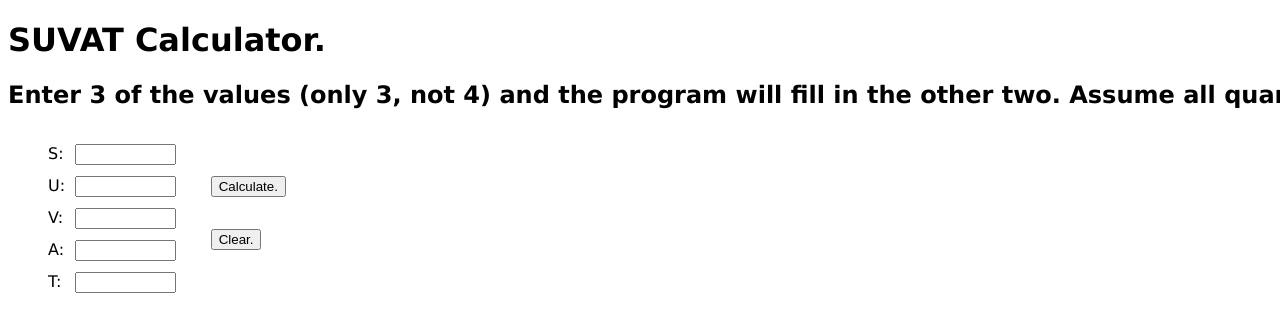
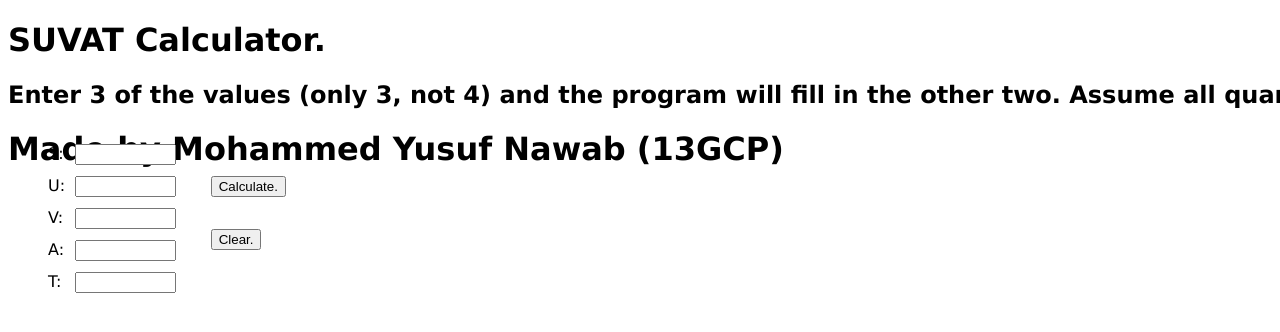
Before and after one commit to Nomzz1/suvat, a plain HTML site: page index.html in a window 1280 px wide. Shown: the top 332 px of the page. Drawn offline with Linux system fonts and the light colour scheme.

Commit message:
Update index.html
Added name

```diff
--- a/index.html
+++ b/index.html
@@ -119,5 +119,6 @@ function empty(){
             <button onclick = "empty()" style = "position: absolute;top:4em;left: 5em;">Clear.</button>
             <button onclick = "update()" style = "position: absolute;left: 5em;">Calculate.</button>
         </div>
+        <h1>Made by Mohammed Yusuf Nawab (13GCP)</h1>
     </body>
 </html>
```
